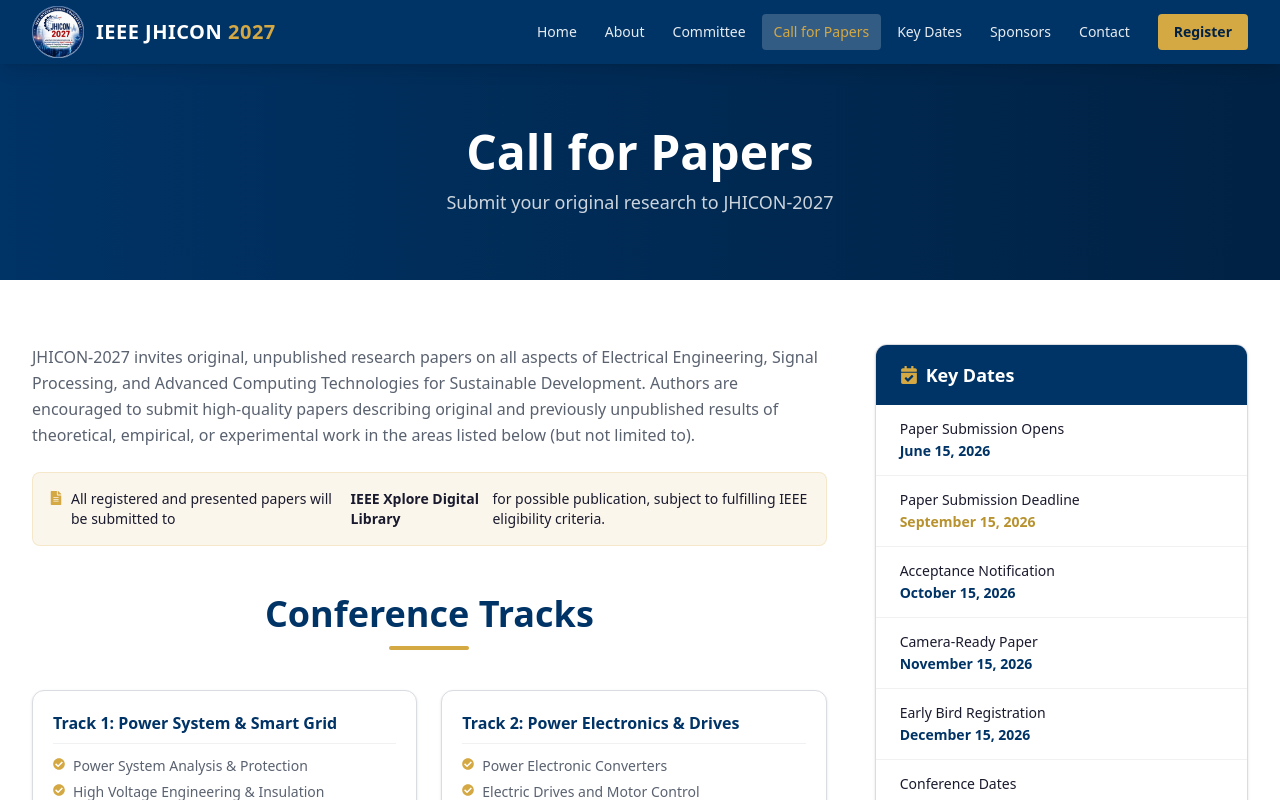
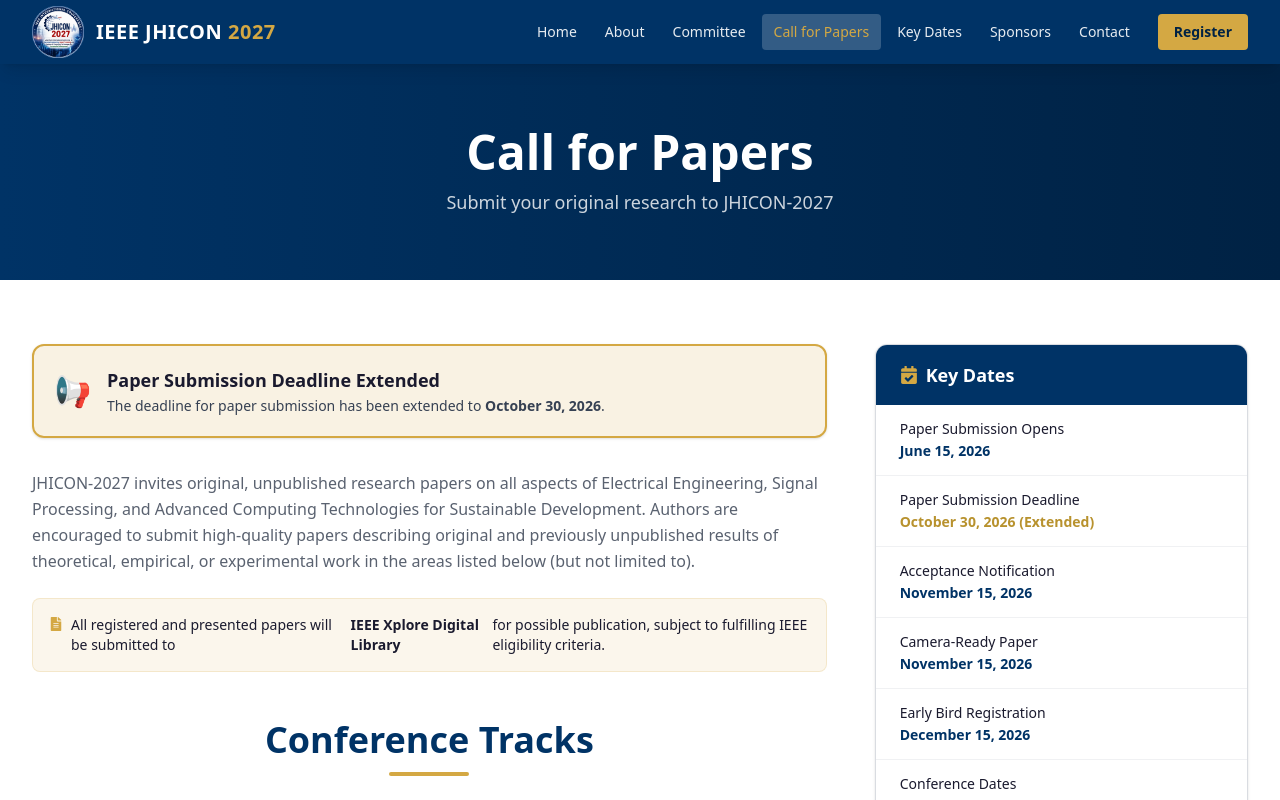
Before and after one commit to Sharan986/ieee-aju, a Next.js app: page /call-for-papers in a window 1280 px wide. Shown: the top 800 px of the page. Built offline with nearby package versions, Linux system fonts and the light colour scheme.

Commit message:
Update key dates: extend paper submission deadline to October 30, 2026

```diff
--- a/app/call-for-papers/page.tsx
+++ b/app/call-for-papers/page.tsx
@@ -107,6 +107,19 @@
           <div className="grid grid-cols-1 lg:grid-cols-3 gap-12">
             {/* Main content */}
             <div className="lg:col-span-2">
+              {/* Extension Banner */}
+              <div className="mb-8 bg-accent/15 border-2 border-accent rounded-xl p-4 sm:p-5 flex items-center gap-4 shadow-sm">
+                <span className="text-2xl sm:text-3xl shrink-0">📢</span>
+                <div>
+                  <h3 className="font-bold text-foreground text-base sm:text-lg">
+                    Paper Submission Deadline Extended
+                  </h3>
+                  <p className="text-sm text-gray-700 mt-0.5">
+                    The deadline for paper submission has been extended to <strong>October 30, 2026</strong>.
+                  </p>
+                </div>
+              </div>
+
               {/* Introduction */}
               <div className="mb-12">
                 <p className="text-gray-600 leading-relaxed">
--- a/app/components/HeroSection.tsx
+++ b/app/components/HeroSection.tsx
@@ -21,10 +21,15 @@
 
       <div className="relative mx-auto max-w-7xl px-4 sm:px-6 lg:px-8 py-20 sm:py-28 lg:py-36">
         <div className="text-center">
-          {/* IEEE Badge */}
-          <div className="inline-flex items-center gap-2 px-4 py-1.5 rounded-full bg-white/10 backdrop-blur border border-white/20 text-sm mb-6">
-            <span className="font-semibold text-accent">IEEE JHICON </span>
-            <span className="text-white/70">2027</span>
+          {/* IEEE Badge & Announcement */}
+          <div className="flex flex-wrap items-center justify-center gap-3 mb-6">
+            <div className="inline-flex items-center gap-2 px-4 py-1.5 rounded-full bg-white/10 backdrop-blur border border-white/20 text-sm">
+              <span className="font-semibold text-accent">IEEE JHICON </span>
+              <span className="text-white/70">2027</span>
+            </div>
+            <div className="inline-flex items-center gap-2 px-4 py-1.5 rounded-full bg-accent/20 backdrop-blur border border-accent/40 text-xs sm:text-sm font-bold text-accent">
+              <span>📢 Paper Submission Extended to Oct 30, 2026</span>
+            </div>
           </div>
 
           <div className="max-w-5xl mx-auto px-4">
--- a/app/components/KeyDatesCard.tsx
+++ b/app/components/KeyDatesCard.tsx
@@ -2,8 +2,8 @@
 
 const keyDates = [
   { label: "Paper Submission Opens", date: "June 15, 2026" },
-  { label: "Paper Submission Deadline", date: "September 15, 2026", highlight: true },
-  { label: "Acceptance Notification", date: "October 15, 2026" },
+  { label: "Paper Submission Deadline", date: "October 30, 2026 (Extended)", highlight: true },
+  { label: "Acceptance Notification", date: "November 15, 2026" },
   { label: "Camera-Ready Paper", date: "November 15, 2026" },
   { label: "Early Bird Registration", date: "December 15, 2026" },
   { label: "Conference Dates", date: "February 2–3, 2027", highlight: true },
--- a/app/key-dates/page.tsx
+++ b/app/key-dates/page.tsx
@@ -15,13 +15,13 @@
     status: "upcoming" as const,
   },
   {
-    date: "September 15, 2026",
-    title: "Paper Submission Deadline",
-    description: "Submit your full paper via the online submission system.",
+    date: "October 30, 2026",
+    title: "Paper Submission Deadline (Extended)",
+    description: "Submit your full paper via the online submission system (Extended from September 15, 2026).",
     status: "upcoming" as const,
   },
   {
-    date: "October 15, 2026",
+    date: "November 15, 2026",
     title: "Acceptance Notification",
     description: "Authors will be notified of the review decision.",
     status: "upcoming" as const,
@@ -60,6 +60,19 @@
 
       <section className="py-16">
         <div className="mx-auto max-w-4xl px-4 sm:px-6 lg:px-8">
+          {/* Extension Announcement Banner */}
+          <div className="mb-10 bg-accent/15 border-2 border-accent rounded-xl p-4 sm:p-5 flex items-center gap-4 shadow-sm">
+            <span className="text-2xl sm:text-3xl shrink-0">📢</span>
+            <div>
+              <h3 className="font-bold text-foreground text-base sm:text-lg">
+                Paper Submission Deadline Extended
+              </h3>
+              <p className="text-sm text-gray-700 mt-0.5">
+                The deadline for paper submission has been extended to <strong>October 30, 2026</strong>.
+              </p>
+            </div>
+          </div>
+
           <SectionHeading
             title="Conference Timeline"
             subtitle="Please note these important dates. All deadlines are at 11:59 PM AoE (Anywhere on Earth)."
```
